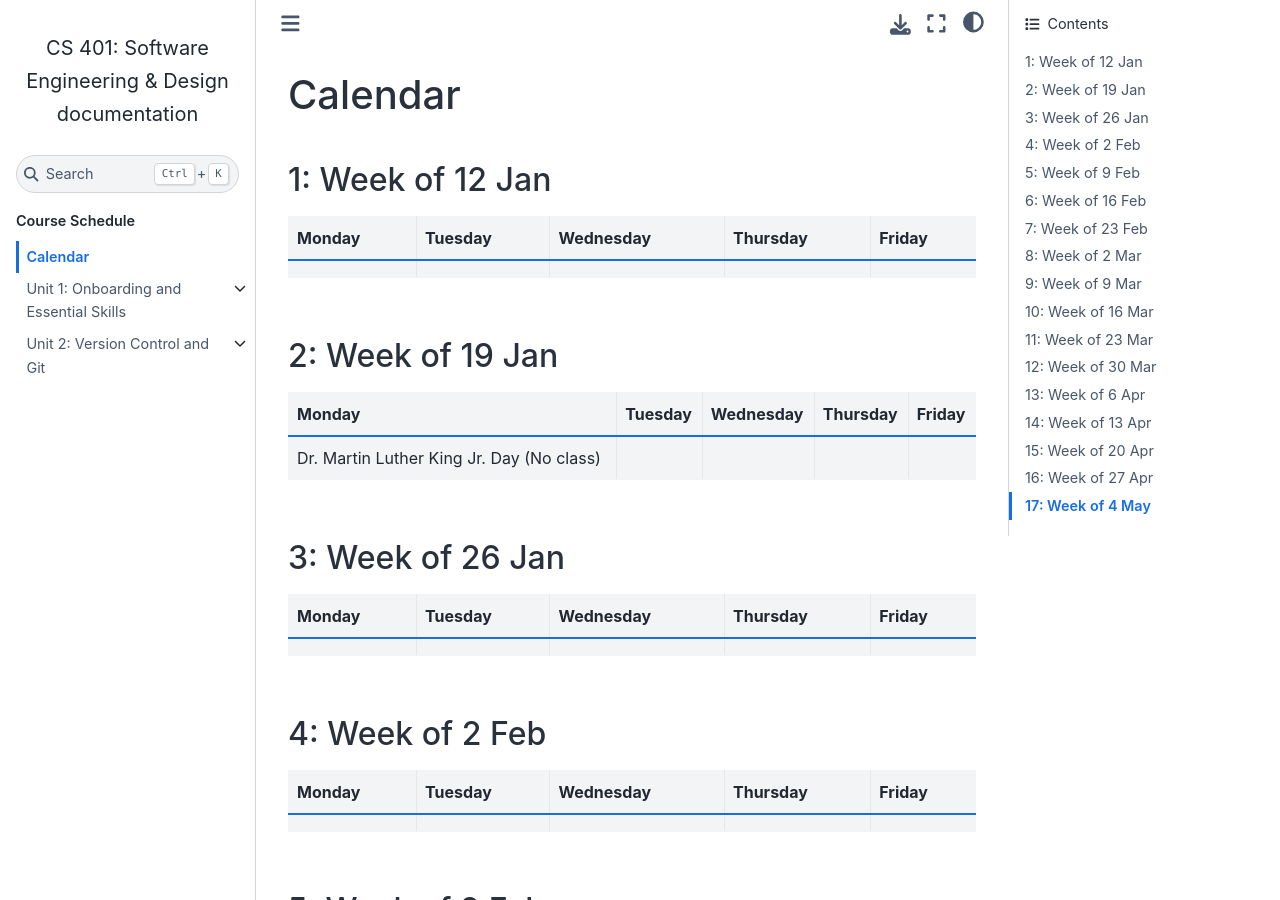
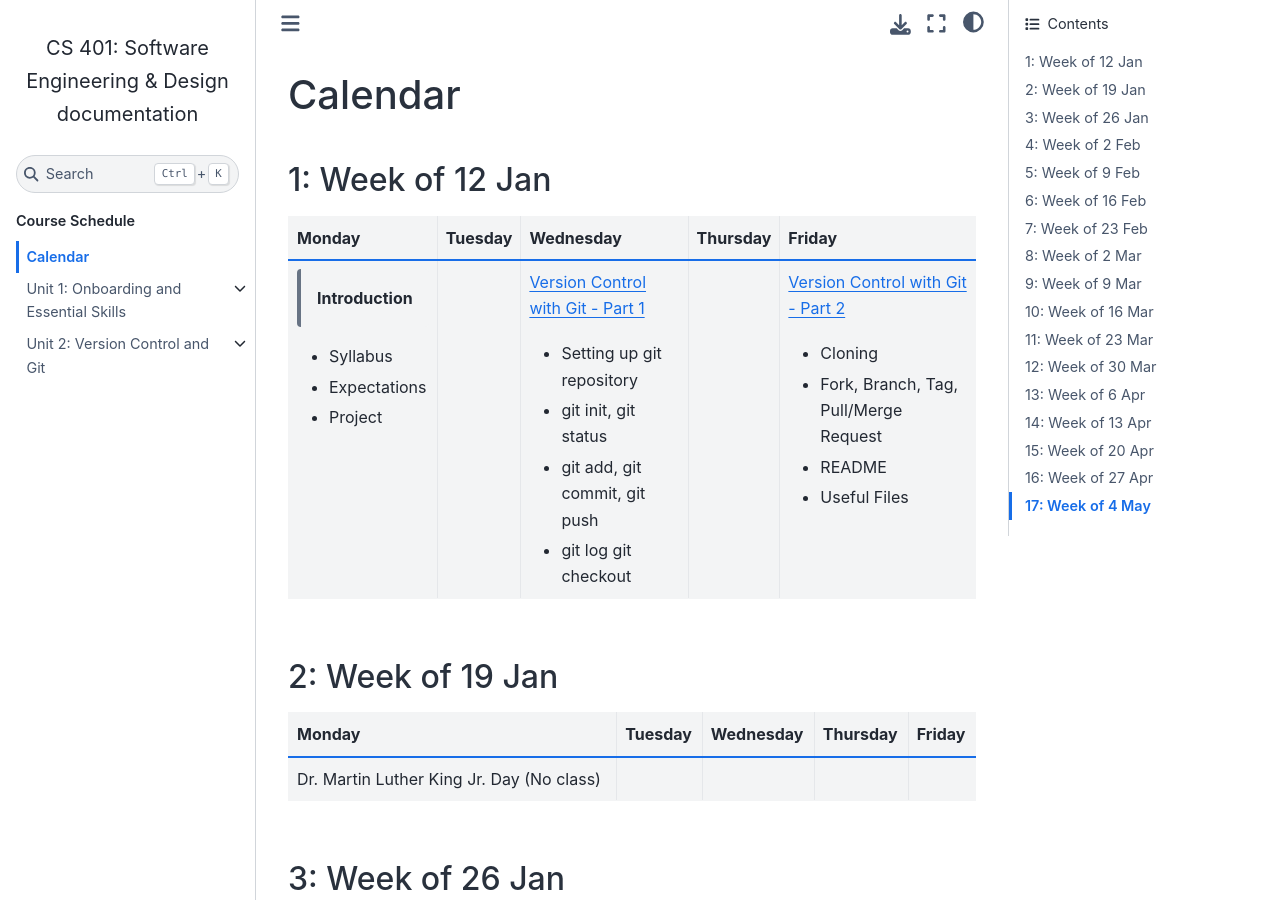
Before and after one commit to andrewsolis/cs401, a Sphinx documentation site: the page built from docs/calendar.rst, in a window 1280 px wide and 900 px high. Built offline with Sphinx 7.4.7 and the Sphinx Book theme 1.1.4, drawn with Linux system fonts in a browser that asks for light colours; pages that are not in the unit, such as notebooks, are missing from menus.

Commit message:
calendar updates

```diff
--- a/docs/calendar.rst
+++ b/docs/calendar.rst
@@ -3,17 +3,20 @@ Calendar
 
 1: Week of 12 Jan
 -----------------
-+-----------------+------------+---------------------------------------------------------------------------------------------------+------------+-------------------------------------------------------------------------------------------------------------+
-| Monday          | Tuesday    | Wednesday                                                                                         | Thursday   | Friday                                                                                                      |
-+=================+============+===================================================================================================+============+=============================================================================================================+
-|                 |            |                                                                                                   |            |                                                                                                             |
-|                 |            |                                                                                                   |            |                                                                                                             |
-|                 |            |                                                                                                   |            |                                                                                                             |
-|                 |            |                                                                                                   |            |                                                                                                             |
-|                 |            |                                                                                                   |            |                                                                                                             |
-|                 |            |                                                                                                   |            |                                                                                                             |
-|                 |            |                                                                                                   |            |                                                                                                             |
-+-----------------+------------+---------------------------------------------------------------------------------------------------+------------+-------------------------------------------------------------------------------------------------------------+
++--------------------+------------+---------------------------------------------------------------------------------------------------+------------+-------------------------------------------------------------------------------------------------------------+
+| Monday             | Tuesday    | Wednesday                                                                                         | Thursday   | Friday                                                                                                      |
++====================+============+===================================================================================================+============+=============================================================================================================+
+|  **Introduction**  |            | `Version Control with Git - Part 1`_                                                              |            | `Version Control with Git - Part 2`_                                                                        |
+|                    |            |                                                                                                   |            |                                                                                                             |
+| * Syllabus         |            | * Setting up git repository                                                                       |            | * Cloning                                                                                                   |
+| * Expectations     |            | * git init, git status                                                                            |            | * Fork, Branch, Tag, Pull/Merge Request                                                                     |
+| * Project          |            | * git add, git commit, git push                                                                   |            | * README                                                                                                    |
+|                    |            | * git log git checkout                                                                            |            | * Useful Files                                                                                              |
+|                    |            |                                                                                                   |            |                                                                                                             |
++--------------------+------------+---------------------------------------------------------------------------------------------------+------------+-------------------------------------------------------------------------------------------------------------+
+
+.. _Version Control with Git - Part 1: https://cs401.readthedocs.io/en/latest/unit02/version_control_1.html
+.. _Version Control with Git - Part 2: https://cs401.readthedocs.io/en/latest/unit02/version_control_2.html
 
 2: Week of 19 Jan
 -----------------
```
